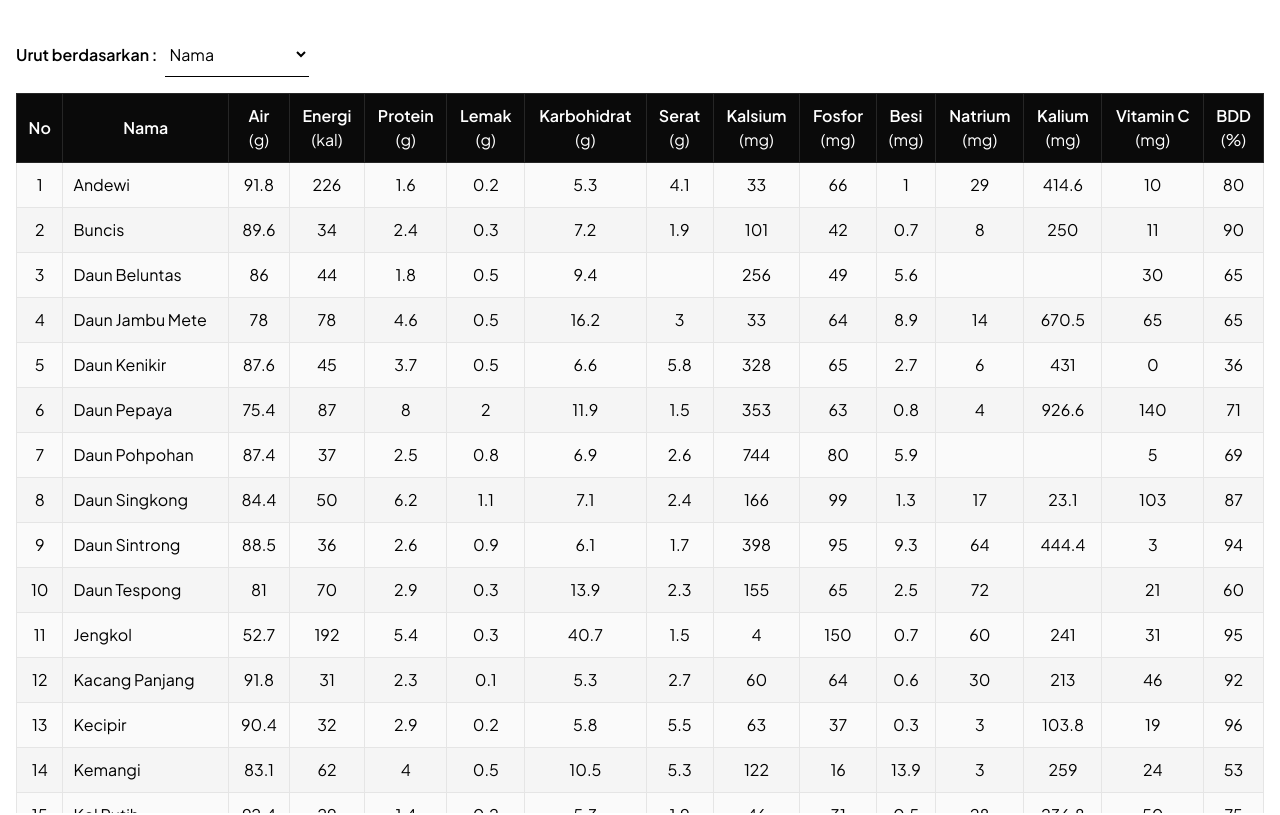
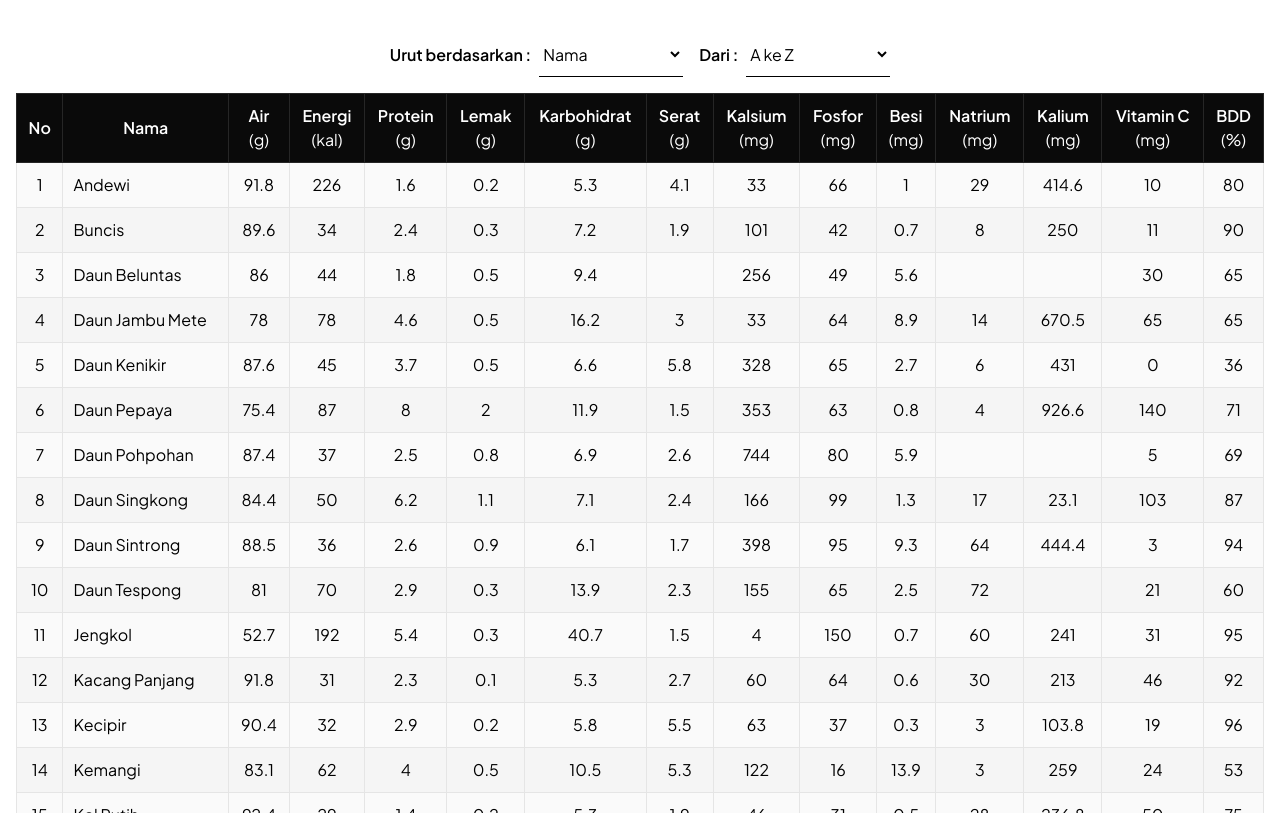
Before and after one commit to mochamadboval/lalapan, a Next.js app: page / in a window 1280 px wide. Shown: the top 815 px of the page. Built offline with nearby package versions, Linux system fonts and the light colour scheme.

Commit message:
Urut tabel dari

```diff
--- a/components/SortOrder.js
+++ b/components/SortOrder.js
@@ -1,14 +1,28 @@
-function Sort({ sortBy, setSortBy }) {
+function SelectForm({ children, id, label, selectBy, setSelectBy }) {
   return (
     <div className="flex flex-col gap-2 sm:flex-row sm:items-center">
-      <label htmlFor="sort" className="font-semibold">
-        Urut berdasarkan :
+      <label htmlFor={id} className="font-semibold">
+        {label}
       </label>
       <select
+        id={id}
+        className="w-full border-0 border-y border-transparent border-b-black bg-transparent py-2.5 sm:w-36"
+        value={selectBy}
+        onChange={(event) => setSelectBy(event.target.value)}
+      >
+        {children}
+      </select>
+    </div>
+  );
+}
+
+export function Sort({ sortBy, setSortBy }) {
+  return (
+    <SelectForm
       id="sort"
-        className="w-full border-0 border-y border-transparent border-b-black bg-transparent py-2.5 sm:w-36"
-        value={sortBy}
-        onChange={(event) => setSortBy(event.target.value)}
+      label="Urut berdasarkan :"
+      selectBy={sortBy}
+      setSelectBy={setSortBy}
     >
       <option value="nama">Nama</option>
       <option value="air">Air</option>
@@ -23,11 +37,24 @@ function Sort({ sortBy, setSortBy }) {
       <option value="natrium">Natrium</option>
       <option value="kalium">Kalium</option>
       <option value="vitamin_c">Vitamin&nbsp;C</option>
-      </select>
-    </div>
+    </SelectForm>
   );
 }
 
-export default function SortOrder({ sortBy, setSortBy }) {
-  return <Sort sortBy={sortBy} setSortBy={setSortBy} />;
+export function Order({ orderBy, sortBy, setOrderBy }) {
+  return (
+    <SelectForm
+      id="order"
+      label="Dari :"
+      selectBy={orderBy}
+      setSelectBy={setOrderBy}
+    >
+      <option value="lowest">
+        {sortBy === "nama" ? "A ke Z" : "Terendah"}
+      </option>
+      <option value="highest">
+        {sortBy === "nama" ? "Z ke A" : "Tertinggi"}
+      </option>
+    </SelectForm>
+  );
 }
--- a/pages/index.js
+++ b/pages/index.js
@@ -3,20 +3,32 @@ import { join } from "path";
 
 import { useState } from "react";
 
-import SortOrder from "@/components/SortOrder";
+import { Order, Sort } from "@/components/SortOrder";
 import Table from "@/components/Table";
 
 export default function Home({ lalapan }) {
+  const [orderBy, setOrderBy] = useState("lowest");
   const [sortBy, setSortBy] = useState("nama");
 
   let sorted = [...lalapan];
-  if (sortBy !== "nama") {
-    sorted = sorted.sort((a, b) => a[sortBy] - b[sortBy]);
+  if (orderBy === "lowest") {
+    if (sortBy !== "nama") {
+      sorted = sorted.sort((a, b) => a[sortBy] - b[sortBy]);
+    }
+  } else {
+    sorted = sorted.reverse();
+
+    if (sortBy !== "nama") {
+      sorted = sorted.sort((a, b) => b[sortBy] - a[sortBy]);
+    }
   }
 
   return (
     <article>
-      <SortOrder sortBy={sortBy} setSortBy={setSortBy} />
+      <div className="flex flex-col gap-4 sm:flex-row sm:items-center sm:justify-center">
+        <Sort sortBy={sortBy} setSortBy={setSortBy} />
+        <Order orderBy={orderBy} sortBy={sortBy} setOrderBy={setOrderBy} />
+      </div>
       <Table sorted={sorted} />
     </article>
   );
```
Lines whose indentation alone changed are shown as unchanged.
